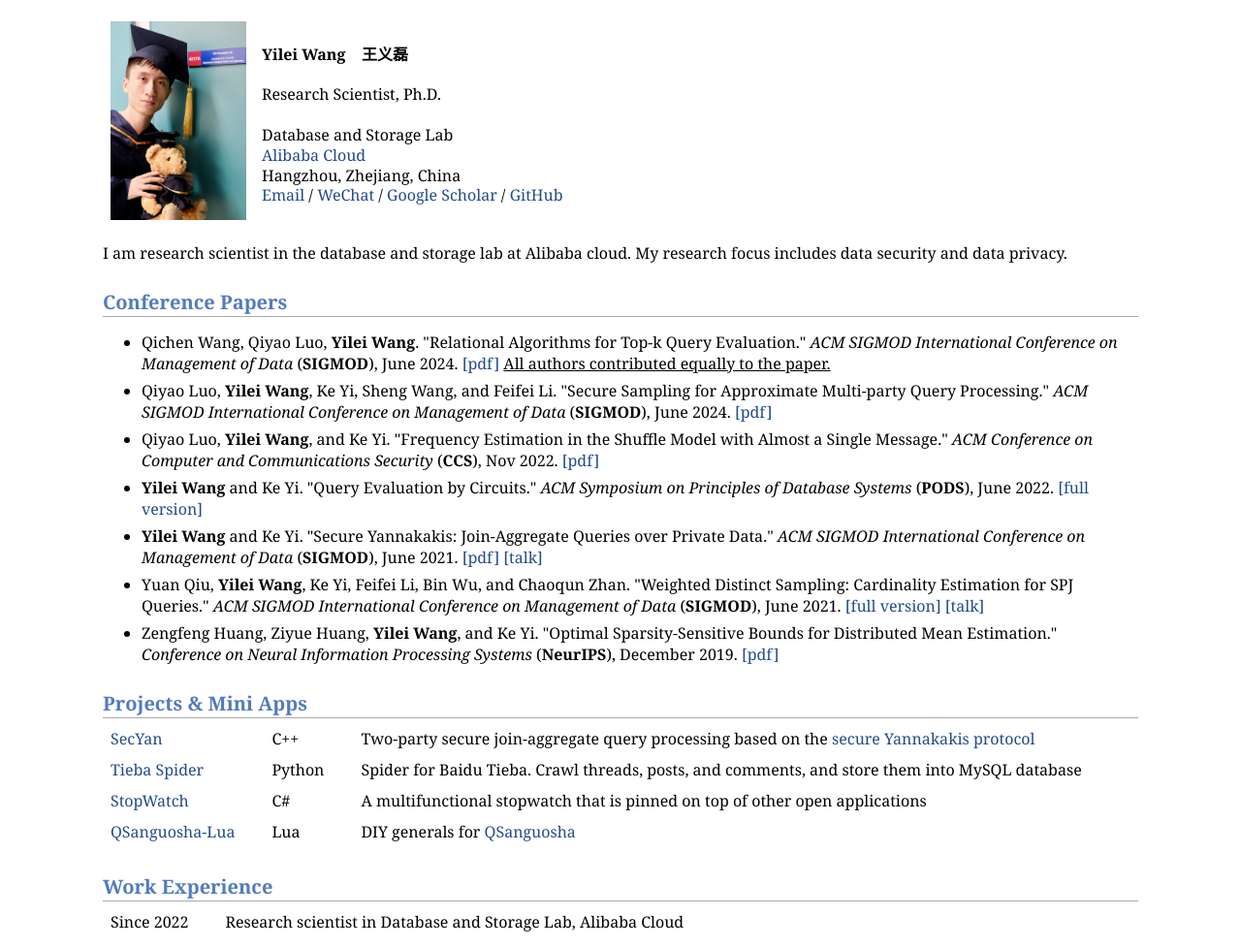
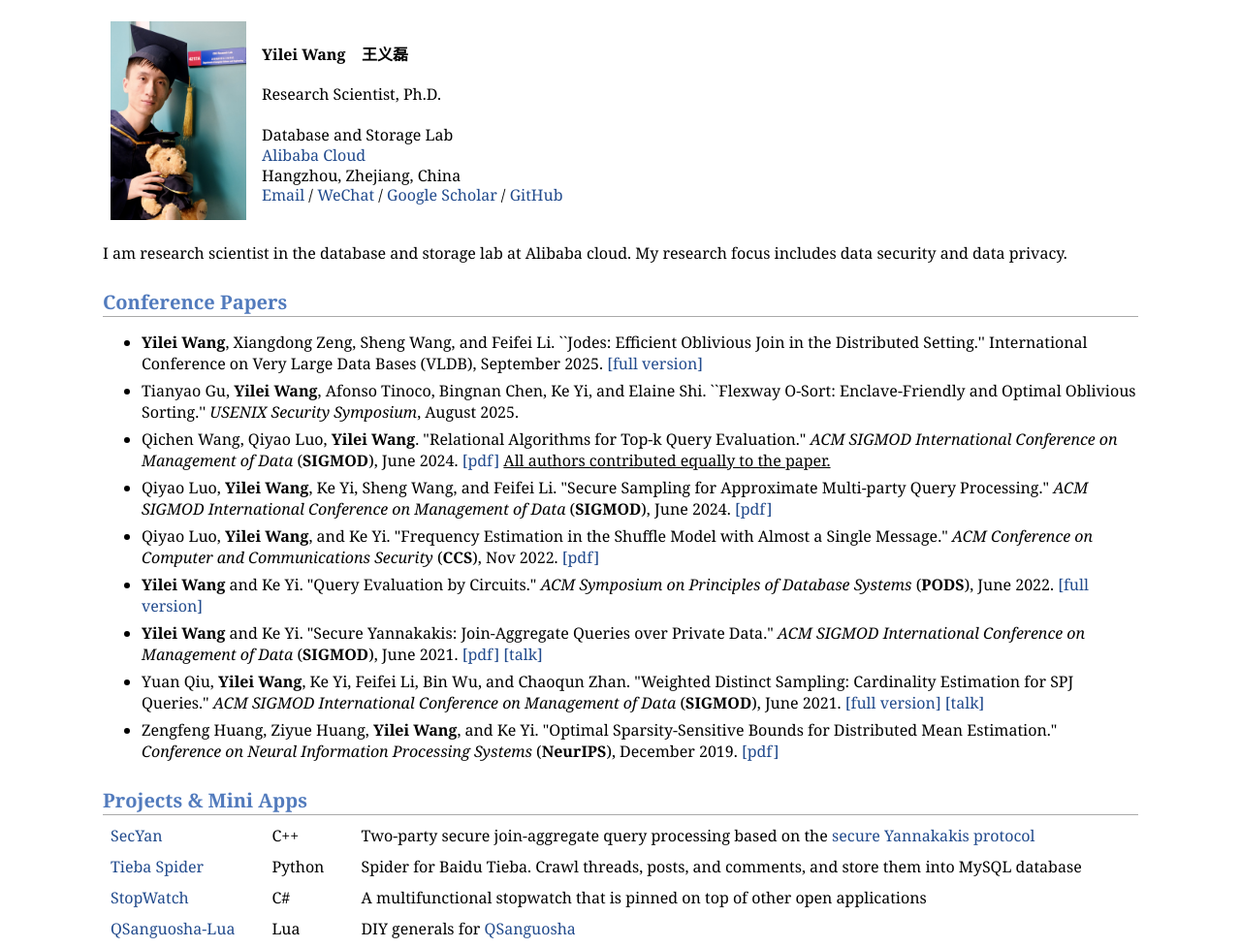
Before and after one commit to Aqua-Dream/home_page, a plain HTML site: page index.html in a window 1280 px wide. Shown: the top 978 px of the page at 97% size. Drawn offline with Linux system fonts and the light colour scheme.

Commit message:
Add two papers

```diff
--- a/index.html
+++ b/index.html
@@ -36,6 +36,8 @@ Hangzhou, Zhejiang, China
 
 <h2>Conference Papers</h2>
 <ul>
+<li><b>Yilei Wang</b>, Xiangdong Zeng, Sheng Wang, and Feifei Li. ``Jodes: Efficient Oblivious Join in the Distributed Setting.'' International Conference on Very Large Data Bases (VLDB), September 2025. <a href="https://arxiv.org/pdf/2501.09334" target="_blank">[full version]</a></li>
+<li>Tianyao Gu, <b>Yilei Wang</b>, Afonso Tinoco, Bingnan Chen, Ke Yi, and Elaine Shi. ``Flexway O-Sort: Enclave-Friendly and Optimal Oblivious Sorting.'' <i>USENIX Security Symposium</i>, August 2025.</li>
 <li>Qichen Wang, Qiyao Luo, <b>Yilei Wang</b>. "Relational Algorithms for Top-k Query Evaluation."  <i>ACM SIGMOD International Conference on Management of Data</i> (<b>SIGMOD</b>), June 2024. <a href="paper/TopKCQ.pdf" target="_blank">[pdf]</a> <u>All authors contributed equally to the paper.</u></li>
 <li>Qiyao Luo, <b>Yilei Wang</b>, Ke Yi, Sheng Wang, and Feifei Li. "Secure Sampling for Approximate Multi-party Query Processing."  <i>ACM SIGMOD International Conference on Management of Data</i> (<b>SIGMOD</b>), June 2024. <a href="paper/SecureSampling.pdf" target="_blank">[pdf]</a></li>
 <li>Qiyao Luo, <b>Yilei Wang</b>, and Ke Yi. "Frequency Estimation in the Shuffle Model with Almost a Single Message." <i>ACM Conference on Computer and Communications Security</i> (<b>CCS</b>), Nov 2022.  <a href="paper/FEShuffle.pdf" target="_blank">[pdf]</a> </li>
```
